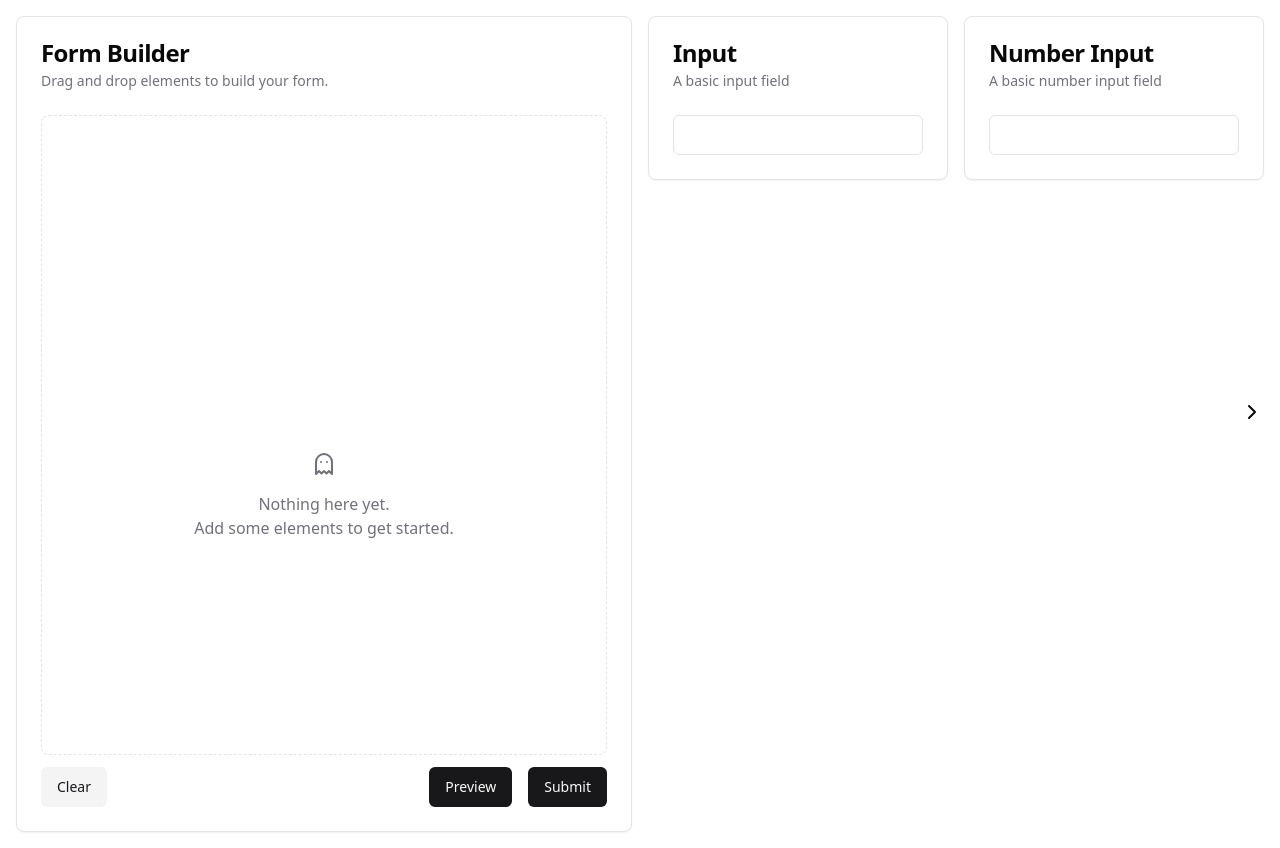
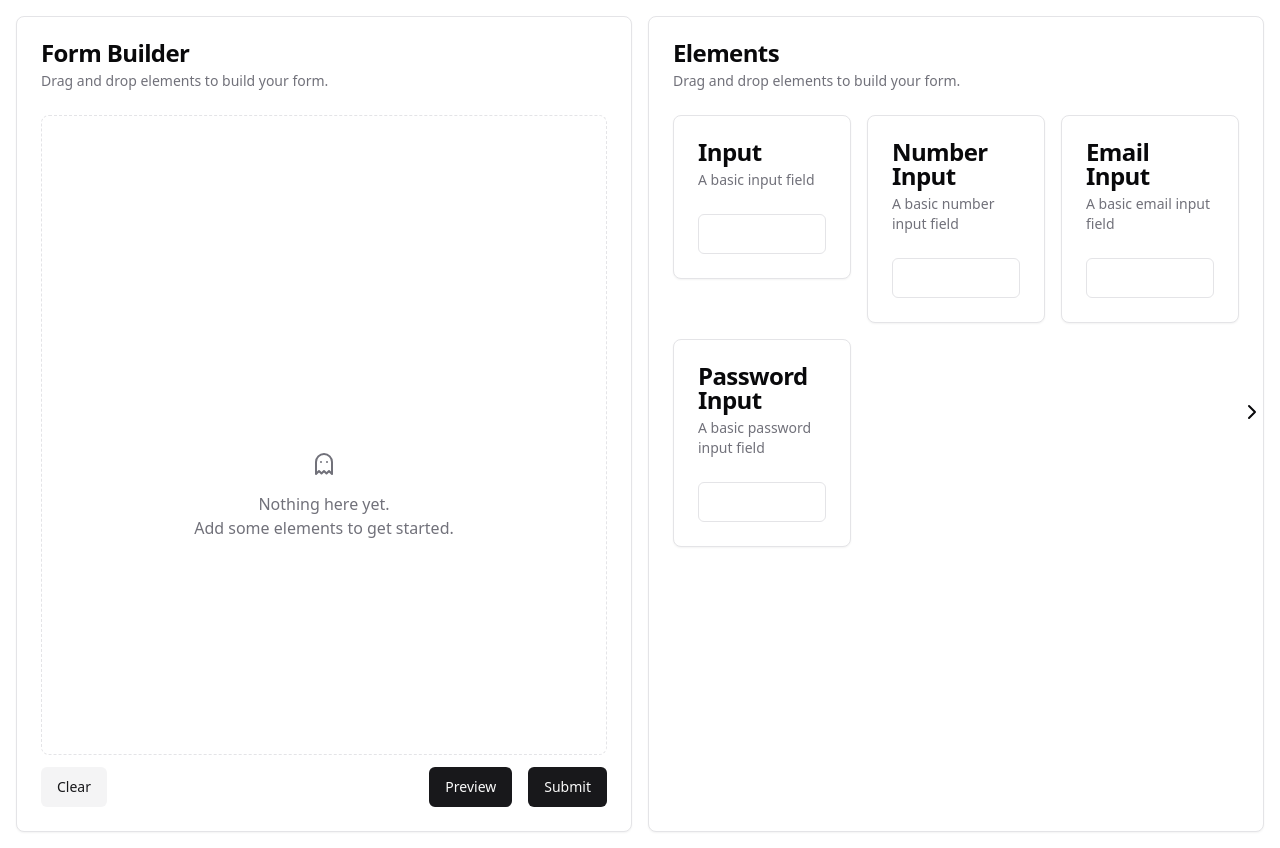
Before and after one commit to DanielSayer/form-builder, a React (Vite) app: page / in a window 1280 px wide. Built offline with nearby package versions, Linux system fonts and the light colour scheme.

Commit message:
feat: add remove element

```diff
--- a/src/components/display.tsx
+++ b/src/components/display.tsx
@@ -32,7 +32,9 @@ export const Display = ({
         <CardTitle>{title}</CardTitle>
         <CardDescription>{description}</CardDescription>
       </CardHeader>
-      <CardContent>{render({ id, defaults })}</CardContent>
+      <CardContent>
+        <form>{render({ id, defaults })}</form>
+      </CardContent>
     </Card>
   );
 };
--- a/src/components/form-elements/input-element.tsx
+++ b/src/components/form-elements/input-element.tsx
@@ -18,7 +18,7 @@ export function InputFormElement({
   description,
   extraConfig,
 }: FormElementProps) {
-  const typedConfig = extraConfig as InputExtraFieldsConfig;
+  const typedConfig = (extraConfig ?? {}) as InputExtraFieldsConfig;
 
   return (
     <FormField
@@ -30,7 +30,7 @@ export function InputFormElement({
           <FormControl>
             <Input
               onChange={(e) =>
-                onChange(parseValue(e.target.value, typedConfig.type))
+                onChange(parseValue(e.target.value, typedConfig.type ?? "text"))
               }
               {...field}
               {...typedConfig}
--- /dev/null
+++ b/src/components/form-item.tsx
@@ -0,0 +1,57 @@
+import { ElementConfig } from "@/lib/element-config";
+import { templateMappings } from "./form-elements/template-mappings";
+import { SortableItem } from "./sortable-item";
+import { Button, buttonVariants } from "./ui/button";
+import { Pencil, Trash } from "lucide-react";
+import { Link } from "react-router-dom";
+
+type FormItemProps = {
+  element: ElementConfig;
+  removeElement: (id: string) => void;
+};
+
+export const FormItem = ({ element, removeElement }: FormItemProps) => {
+  const formElement = templateMappings[element.element];
+  const elementId = element.id;
+
+  if (!elementId) {
+    return null;
+  }
+
+  return (
+    <SortableItem id={elementId}>
+      <div className="flex items-center gap-2">
+        <div className="w-full">
+          {formElement({
+            name: element.name,
+            label: element.label,
+            description: element.description,
+            extraConfig: element.extraConfig,
+          })}
+        </div>
+        <div className="flex gap-2">
+          <Button
+            type="button"
+            size="icon"
+            variant="ghost"
+            className="rounded-full"
+            title="Delete"
+            onClick={() => removeElement(elementId)}
+          >
+            <Trash className="h-4 w-4" />
+          </Button>
+          <Link
+            to={`/customise/${elementId}`}
+            className={buttonVariants({
+              className: "!rounded-full",
+              variant: "ghost",
+              size: "icon",
+            })}
+          >
+            <Pencil className="h-4 w-4" />
+          </Link>
+        </div>
+      </div>
+    </SortableItem>
+  );
+};
--- a/src/components/providers/form-builder.tsx
+++ b/src/components/providers/form-builder.tsx
@@ -11,6 +11,7 @@ type FormBuilderContextValue = {
   formElements: ElementConfig[];
   appendElement: (element: ElementConfig) => void;
   updateElement: (element: ElementConfig) => void;
+  removeElement: (id: string) => void;
   updateElements: (elements: ElementConfig[]) => void;
   clearElements: () => void;
 };
@@ -50,6 +51,10 @@ const FormBuilderProvider = ({ children }: PropsWithChildren) => {
     setFormElements([]);
   }, []);
 
+  const removeElement = useCallback((id: string) => {
+    setFormElements((curr) => curr.filter((x) => x.id !== id));
+  }, []);
+
   useEffect(() => {
     saveElements(formElements);
   }, [formElements]);
@@ -59,6 +64,7 @@ const FormBuilderProvider = ({ children }: PropsWithChildren) => {
       value={{
         formElements,
         updateElement,
+        removeElement,
         appendElement,
         clearElements,
         updateElements,
--- a/src/lib/config/presets-config.tsx
+++ b/src/lib/config/presets-config.tsx
@@ -22,4 +22,20 @@ export const displayElements: FormElementDisplay[] = [
     render: (props) => <Input id={props.id} {...props.defaults} />,
     defaults: { type: "number" },
   },
+  {
+    formElement: "input",
+    id: "email-input",
+    title: "Email Input",
+    description: "A basic email input field",
+    render: (props) => <Input id={props.id} {...props.defaults} />,
+    defaults: { type: "email" },
+  },
+  {
+    formElement: "input",
+    id: "password-input",
+    title: "Password Input",
+    description: "A basic password input field",
+    render: (props) => <Input id={props.id} {...props.defaults} />,
+    defaults: { type: "password" },
+  },
 ];
--- a/src/pages/form-builder.tsx
+++ b/src/pages/form-builder.tsx
@@ -1,10 +1,9 @@
 import { Droppable } from "@/components/droppable";
 import { EmptyElementPlaceholder } from "@/components/empty-element-placeholder";
-import { templateMappings } from "@/components/form-elements/template-mappings";
+import { FormItem } from "@/components/form-item";
 import { Preview } from "@/components/preview";
 import { useFormBuilder } from "@/components/providers/form-builder";
-import { SortableItem } from "@/components/sortable-item";
-import { Button, buttonVariants } from "@/components/ui/button";
+import { Button } from "@/components/ui/button";
 import { Form } from "@/components/ui/form";
 import { generateForm } from "@/lib/code-gen";
 import {
@@ -22,13 +21,12 @@ import {
   sortableKeyboardCoordinates,
   verticalListSortingStrategy,
 } from "@dnd-kit/sortable";
-import { Pencil } from "lucide-react";
 import { useForm } from "react-hook-form";
-import { Link } from "react-router-dom";
 
 export const FormBuilder = () => {
   const form = useForm();
-  const { formElements, clearElements, updateElements } = useFormBuilder();
+  const { formElements, clearElements, updateElements, removeElement } =
+    useFormBuilder();
 
   const sensors = useSensors(
     useSensor(PointerSensor),
@@ -67,33 +65,13 @@ export const FormBuilder = () => {
                 items={formElements.map((x, i) => x.id ?? i)}
                 strategy={verticalListSortingStrategy}
               >
-                {formElements.map((element, i) => {
-                  const formElement = templateMappings[element.element];
-                  return (
-                    <SortableItem key={element.id} id={element.id ?? `${i}`}>
-                      <div key={element.id} className="flex items-center gap-2">
-                        <div className="w-full">
-                          {formElement({
-                            name: element.name,
-                            label: element.label,
-                            description: element.description,
-                            extraConfig: element.extraConfig,
-                          })}
-                        </div>
-                        <Link
-                          to={`/customise/${element.id}`}
-                          className={buttonVariants({
-                            className: "!rounded-full",
-                            variant: "ghost",
-                            size: "icon",
-                          })}
-                        >
-                          <Pencil className="h-4 w-4" />
-                        </Link>
-                      </div>
-                    </SortableItem>
-                  );
-                })}
+                {formElements.map((element) => (
+                  <FormItem
+                    key={element.id}
+                    element={element}
+                    removeElement={removeElement}
+                  />
+                ))}
               </SortableContext>
             </DndContext>
           </div>
--- a/src/pages/page.tsx
+++ b/src/pages/page.tsx
@@ -71,15 +71,23 @@ export const FormBuilderPage = () => {
               <FormBuilder />
             </CardContent>
           </Card>
-          <div>
-            <div className="grid grid-cols-2 gap-4">
+          <Card>
+            <CardHeader>
+              <CardTitle>Elements</CardTitle>
+              <CardDescription>
+                Drag and drop elements to build your form.
+              </CardDescription>
+            </CardHeader>
+            <CardContent>
+              <div className="grid grid-cols-3 gap-4">
                 {displayElements.map((element) => (
                   <Draggable key={element.id} id={element.id}>
                     <Display {...element} />
                   </Draggable>
                 ))}
               </div>
-          </div>
+            </CardContent>
+          </Card>
         </div>
         <DragOverlay dropAnimation={null}>
           <Display
```
Lines whose indentation alone changed are shown as unchanged.
